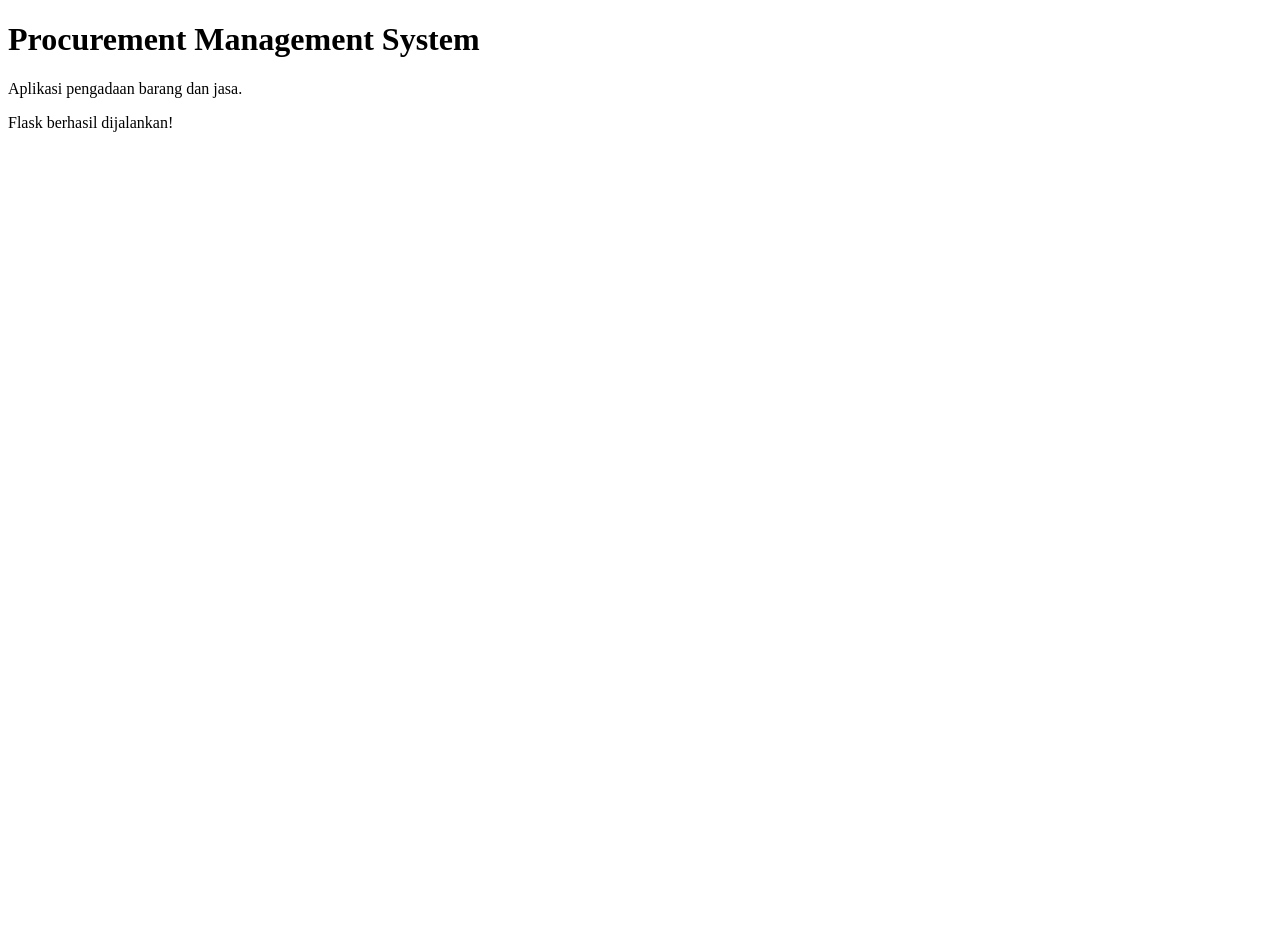
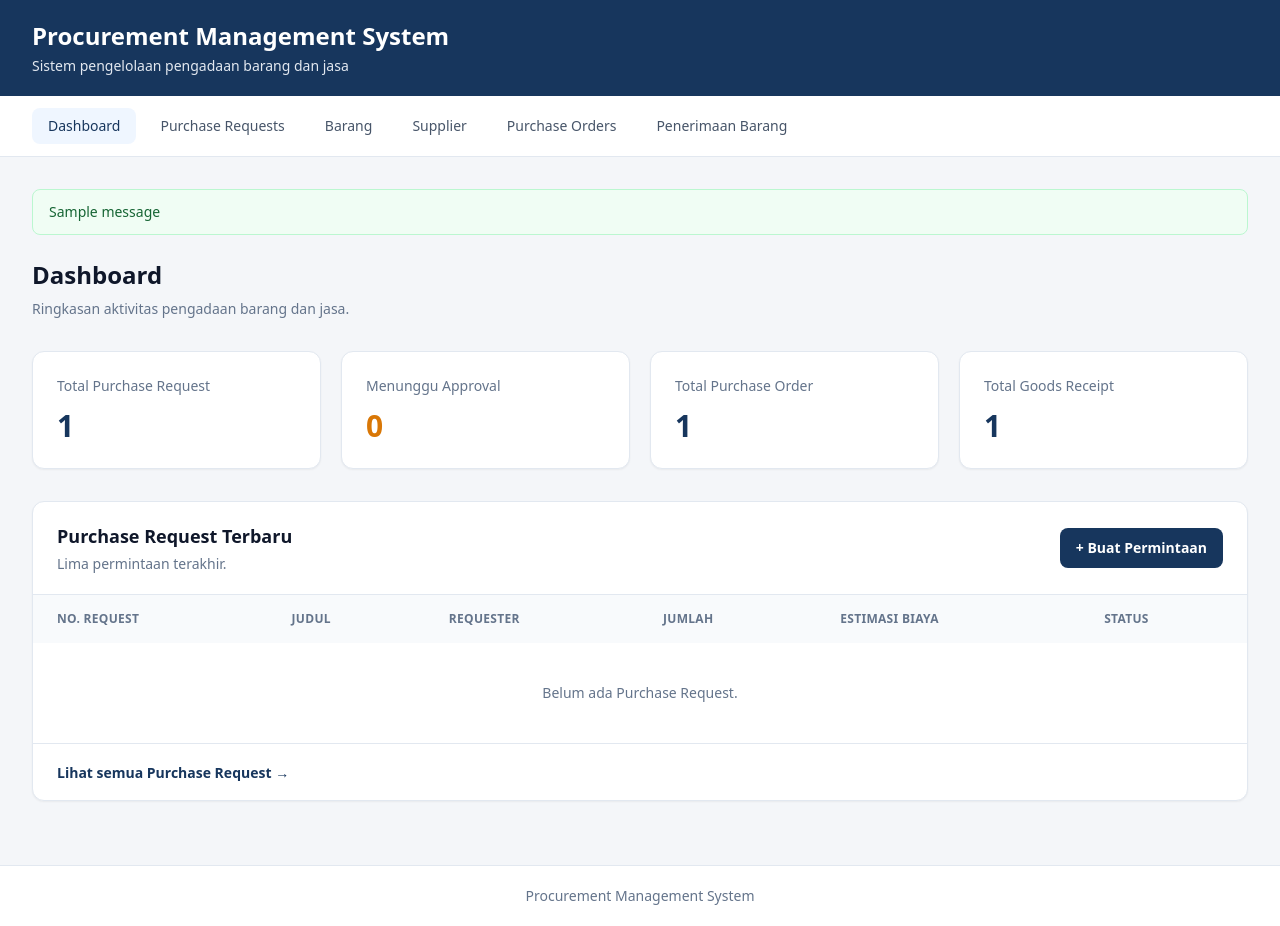
Before and after one commit to DimasAryansyah/Tes-Procurement, a Flask app: page / in a window 1280 px wide. Before the commit the page ends 132 px from the top, so only its background shows below. Run offline with Flask 3, Linux system fonts and the light colour scheme; tables that the repository leaves empty hold one stand-in row (values such as "Sample post"); one stand-in notice (Sample message) is shown; some libraries are stand-ins or nearby versions.

Commit message:
add: dashboard and shared navigation layout

```diff
--- a/app.py
+++ b/app.py
@@ -8,10 +8,59 @@
 
 init_db()
 
-
+# Dashboard Route
 @app.route("/")
 def index():
-    return render_template("index.html")
+    with get_connection() as connection:
+        # Ringkasan Purchase Request
+        total_requests = connection.execute(
+            "SELECT COUNT(*) FROM purchase_requests"
+        ).fetchone()[0]
+
+        pending_approvals = connection.execute(
+            """
+            SELECT COUNT(*)
+            FROM purchase_requests
+            WHERE status = 'Submitted'
+            """
+        ).fetchone()[0]
+
+        # Ringkasan Purchase Order
+        total_purchase_orders = connection.execute(
+            "SELECT COUNT(*) FROM purchase_orders"
+        ).fetchone()[0]
+
+        # Ringkasan Goods Receipt
+        total_goods_receipts = connection.execute(
+            "SELECT COUNT(*) FROM goods_receipts"
+        ).fetchone()[0]
+
+        # Daftar Purchase Request terbaru
+        recent_requests = connection.execute(
+            """
+            SELECT
+                pr.request_number,
+                pr.title,
+                u.name AS requester_name,
+                pr.quantity,
+                pr.estimated_cost,
+                pr.status
+            FROM purchase_requests pr
+            JOIN users u ON pr.requester_id = u.id
+            ORDER BY pr.id DESC
+            LIMIT 5
+            """
+        ).fetchall()
+
+    return render_template(
+        "index.html",
+        total_requests=total_requests,
+        pending_approvals=pending_approvals,
+        total_purchase_orders=total_purchase_orders,
+        total_goods_receipts=total_goods_receipts,
+        recent_requests=recent_requests
+    )
+
 
 # Supplier Management Routes
 @app.route("/suppliers")
--- /dev/null
+++ b/templates/base.html
@@ -0,0 +1,113 @@
+
+<!DOCTYPE html>
+<html lang="id">
+<head>
+    <meta charset="UTF-8">
+    <meta name="viewport" content="width=device-width, initial-scale=1.0">
+    <title>{% block title %}Procurement Management System{% endblock %}</title>
+
+    <!-- Tailwind CSS: praktis untuk development dan tes -->
+    <script src="https://cdn.tailwindcss.com"></script>
+
+    <script>
+        tailwind.config = {
+            theme: {
+                extend: {
+                    colors: {
+                        navy: '#17365D',
+                        canvas: '#F4F6F9'
+                    }
+                }
+            }
+        }
+    </script>
+</head>
+
+<body class="min-h-screen bg-canvas text-slate-800">
+
+    <header class="bg-navy text-white shadow-sm">
+        <div class="mx-auto max-w-7xl px-4 py-5 sm:px-6 lg:px-8">
+            <h1 class="text-xl font-bold sm:text-2xl">
+                Procurement Management System
+            </h1>
+            <p class="mt-1 text-sm text-slate-200">
+                Sistem pengelolaan pengadaan barang dan jasa
+            </p>
+        </div>
+    </header>
+
+    <nav class="border-b border-slate-200 bg-white">
+        <div class="mx-auto flex max-w-7xl gap-2 overflow-x-auto px-4 py-3 sm:px-6 lg:px-8">
+
+            <a href="{{ url_for('index') }}"
+               class="shrink-0 rounded-lg px-4 py-2 text-sm font-medium
+               {% if request.path == '/' %}bg-blue-50 text-navy{% else %}text-slate-600 hover:bg-slate-100{% endif %}">
+                Dashboard
+            </a>
+
+            <a href="{{ url_for('purchase_requests') }}"
+               class="shrink-0 rounded-lg px-4 py-2 text-sm font-medium
+               {% if request.path.startswith('/purchase-requests') %}bg-blue-50 text-navy{% else %}text-slate-600 hover:bg-slate-100{% endif %}">
+                Purchase Requests
+            </a>
+
+            <a href="{{ url_for('items') }}"
+               class="shrink-0 rounded-lg px-4 py-2 text-sm font-medium
+               {% if request.path.startswith('/items') %}bg-blue-50 text-navy{% else %}text-slate-600 hover:bg-slate-100{% endif %}">
+                Barang
+            </a>
+
+            <a href="{{ url_for('suppliers') }}"
+               class="shrink-0 rounded-lg px-4 py-2 text-sm font-medium
+               {% if request.path.startswith('/suppliers') %}bg-blue-50 text-navy{% else %}text-slate-600 hover:bg-slate-100{% endif %}">
+                Supplier
+            </a>
+
+            <a href="{{ url_for('purchase_orders') }}"
+               class="shrink-0 rounded-lg px-4 py-2 text-sm font-medium
+               {% if request.path.startswith('/purchase-orders') %}bg-blue-50 text-navy{% else %}text-slate-600 hover:bg-slate-100{% endif %}">
+                Purchase Orders
+            </a>
+
+            <a href="{{ url_for('goods_receipts') }}"
+               class="shrink-0 rounded-lg px-4 py-2 text-sm font-medium
+               {% if request.path.startswith('/goods-receipts') %}bg-blue-50 text-navy{% else %}text-slate-600 hover:bg-slate-100{% endif %}">
+                Penerimaan Barang
+            </a>
+
+        </div>
+    </nav>
+
+    <main class="mx-auto max-w-7xl px-4 py-8 sm:px-6 lg:px-8">
+
+        {% with messages = get_flashed_messages(with_categories=true) %}
+            {% if messages %}
+                <div class="mb-6 space-y-2">
+                    {% for category, message in messages %}
+                        <div class="rounded-lg border px-4 py-3 text-sm
+                            {% if category == 'success' %}
+                                border-green-200 bg-green-50 text-green-800
+                            {% elif category == 'error' %}
+                                border-red-200 bg-red-50 text-red-800
+                            {% else %}
+                                border-blue-200 bg-blue-50 text-blue-800
+                            {% endif %}">
+                            {{ message }}
+                        </div>
+                    {% endfor %}
+                </div>
+            {% endif %}
+        {% endwith %}
+
+        {% block content %}{% endblock %}
+
+    </main>
+
+    <footer class="mt-8 border-t border-slate-200 bg-white">
+        <div class="mx-auto max-w-7xl px-4 py-5 text-center text-sm text-slate-500 sm:px-6 lg:px-8">
+            Procurement Management System
+        </div>
+    </footer>
+
+</body>
+</html>
--- a/templates/index.html
+++ b/templates/index.html
@@ -1,14 +1,110 @@
 
-<!DOCTYPE html>
-<html lang="id">
-<head>
-    <meta charset="UTF-8">
-    <meta name="viewport" content="width=device-width, initial-scale=1.0">
-    <title>Procurement Management System</title>
-</head>
-<body>
-    <h1>Procurement Management System</h1>
-    <p>Aplikasi pengadaan barang dan jasa.</p>
-    <p>Flask berhasil dijalankan!</p>
-</body>
-</html>
+{% extends "base.html" %}
+
+{% block title %}Dashboard | Procurement{% endblock %}
+
+{% block content %}
+
+<div class="mb-8">
+    <h2 class="text-2xl font-bold text-slate-900">Dashboard</h2>
+    <p class="mt-2 text-sm text-slate-500">
+        Ringkasan aktivitas pengadaan barang dan jasa.
+    </p>
+</div>
+
+<div class="grid grid-cols-1 gap-5 sm:grid-cols-2 xl:grid-cols-4">
+
+    <div class="rounded-xl border border-slate-200 bg-white p-6 shadow-sm">
+        <p class="text-sm font-medium text-slate-500">Total Purchase Request</p>
+        <p class="mt-3 text-3xl font-bold text-navy">{{ total_requests }}</p>
+    </div>
+
+    <div class="rounded-xl border border-slate-200 bg-white p-6 shadow-sm">
+        <p class="text-sm font-medium text-slate-500">Menunggu Approval</p>
+        <p class="mt-3 text-3xl font-bold text-amber-600">{{ pending_approvals }}</p>
+    </div>
+
+    <div class="rounded-xl border border-slate-200 bg-white p-6 shadow-sm">
+        <p class="text-sm font-medium text-slate-500">Total Purchase Order</p>
+        <p class="mt-3 text-3xl font-bold text-navy">{{ total_purchase_orders }}</p>
+    </div>
+
+    <div class="rounded-xl border border-slate-200 bg-white p-6 shadow-sm">
+        <p class="text-sm font-medium text-slate-500">Total Goods Receipt</p>
+        <p class="mt-3 text-3xl font-bold text-navy">{{ total_goods_receipts }}</p>
+    </div>
+
+</div>
+
+<div class="mt-8 overflow-hidden rounded-xl border border-slate-200 bg-white shadow-sm">
+
+    <div class="flex flex-wrap items-center justify-between gap-4 border-b border-slate-200 px-6 py-5">
+        <div>
+            <h3 class="text-lg font-semibold text-slate-900">Purchase Request Terbaru</h3>
+            <p class="mt-1 text-sm text-slate-500">Lima permintaan terakhir.</p>
+        </div>
+
+        <a href="{{ url_for('add_purchase_request') }}"
+           class="rounded-lg bg-navy px-4 py-2.5 text-sm font-semibold text-white hover:bg-blue-900">
+            + Buat Permintaan
+        </a>
+    </div>
+
+    <div class="overflow-x-auto">
+        <table class="w-full min-w-[750px] text-left text-sm">
+            <thead class="bg-slate-50 text-xs uppercase tracking-wide text-slate-500">
+                <tr>
+                    <th class="px-6 py-4">No. Request</th>
+                    <th class="px-6 py-4">Judul</th>
+                    <th class="px-6 py-4">Requester</th>
+                    <th class="px-6 py-4">Jumlah</th>
+                    <th class="px-6 py-4">Estimasi Biaya</th>
+                    <th class="px-6 py-4">Status</th>
+                </tr>
+            </thead>
+
+            <tbody class="divide-y divide-slate-100">
+                {% for item in recent_requests %}
+                <tr class="hover:bg-slate-50">
+                    <td class="whitespace-nowrap px-6 py-4 font-medium text-navy">
+                        {{ item.request_number }}
+                    </td>
+                    <td class="px-6 py-4">{{ item.title }}</td>
+                    <td class="px-6 py-4">{{ item.requester_name }}</td>
+                    <td class="px-6 py-4">{{ item.quantity }}</td>
+                    <td class="whitespace-nowrap px-6 py-4">
+                        Rp {{ "{:,.0f}".format(item.estimated_cost) }}
+                    </td>
+                    <td class="px-6 py-4">
+                        {% if item.status == 'Approved' %}
+                            <span class="rounded-full bg-green-100 px-3 py-1 text-xs font-semibold text-green-700">Approved</span>
+                        {% elif item.status == 'Rejected' %}
+                            <span class="rounded-full bg-red-100 px-3 py-1 text-xs font-semibold text-red-700">Rejected</span>
+                        {% elif item.status == 'Submitted' %}
+                            <span class="rounded-full bg-amber-100 px-3 py-1 text-xs font-semibold text-amber-700">Submitted</span>
+                        {% else %}
+                            <span class="rounded-full bg-slate-100 px-3 py-1 text-xs font-semibold text-slate-600">{{ item.status }}</span>
+                        {% endif %}
+                    </td>
+                </tr>
+                {% else %}
+                <tr>
+                    <td colspan="6" class="px-6 py-10 text-center text-slate-500">
+                        Belum ada Purchase Request.
+                    </td>
+                </tr>
+                {% endfor %}
+            </tbody>
+        </table>
+    </div>
+
+    <div class="border-t border-slate-200 px-6 py-4">
+        <a href="{{ url_for('purchase_requests') }}"
+           class="text-sm font-semibold text-navy hover:underline">
+            Lihat semua Purchase Request →
+        </a>
+    </div>
+
+</div>
+
+{% endblock %}
```
